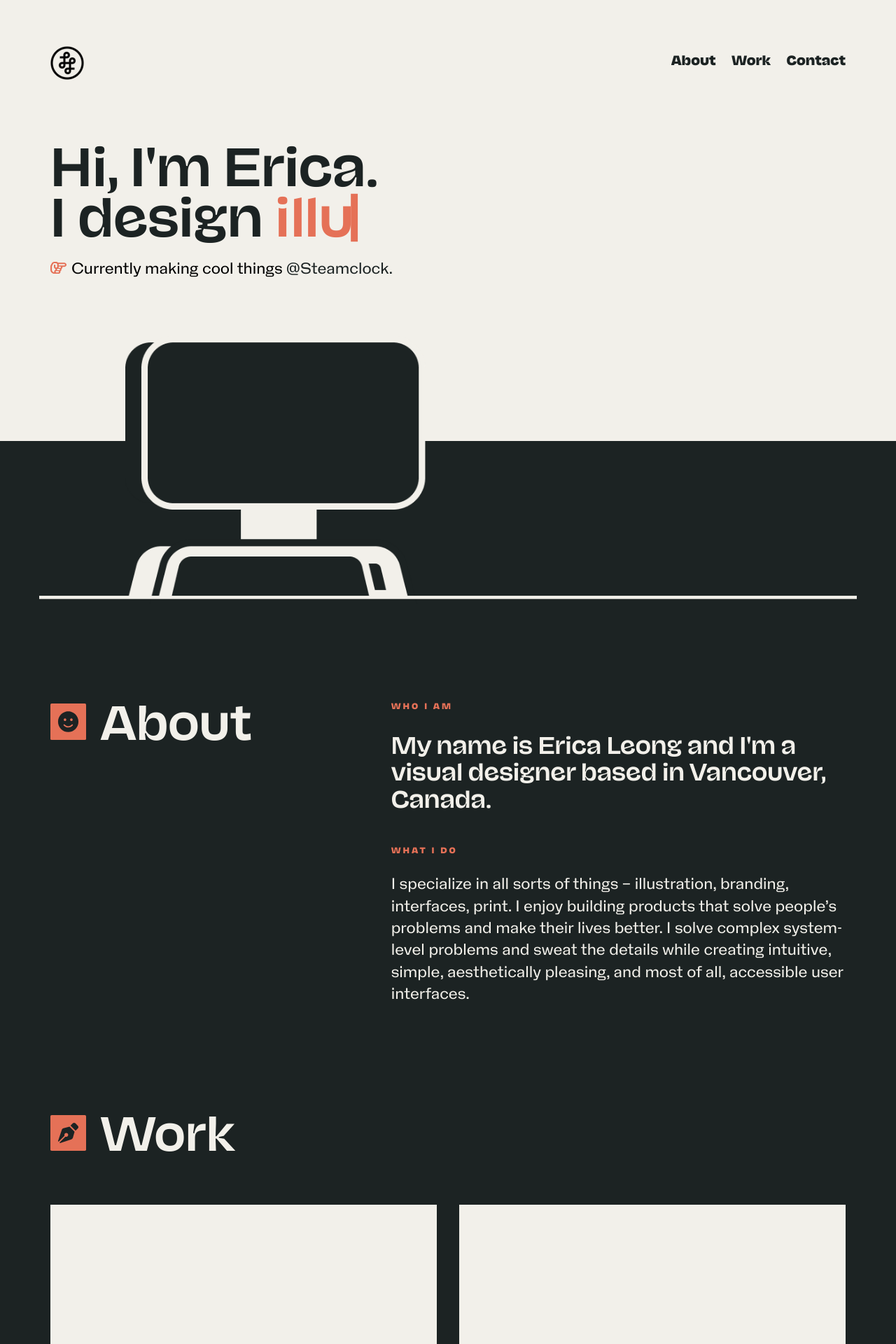
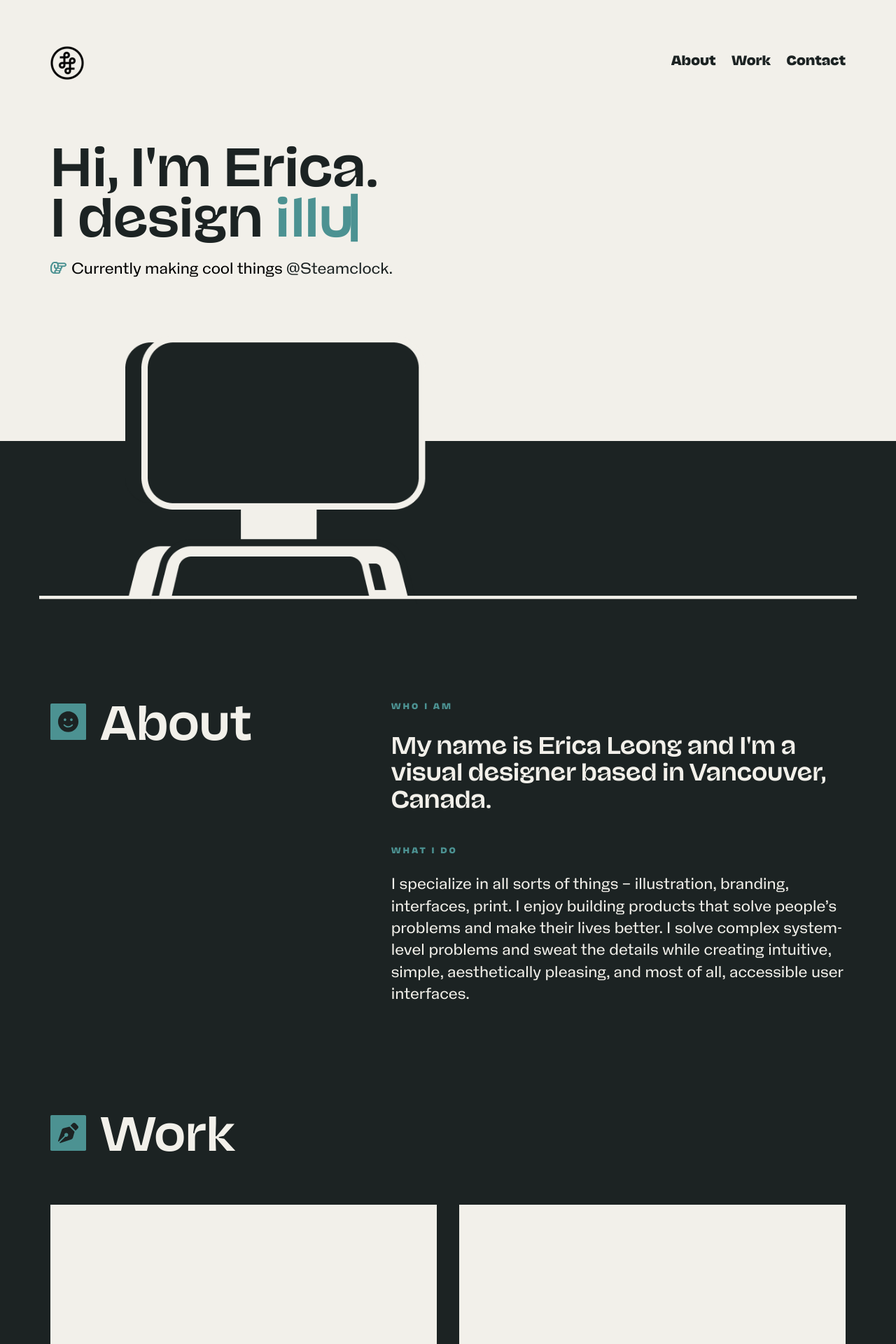
Before and after one commit to ehyleong/ehyleong.github.io, a Jekyll site: the page built from index.html, in a window 1280 px wide. Shown: the top 1920 px of the page at 70% size. Built offline with Jekyll 4.4.1, drawn with Linux system fonts in a browser that asks for light colours; nearby versions of some CDN libraries; library files that are not in the unit come from our copies.

Commit message:
More colour changes

```diff
--- a/_sass/styles.scss
+++ b/_sass/styles.scss
@@ -73,7 +73,7 @@ h4 {
 	text-transform: uppercase;
 	letter-spacing:3px;
 	padding-top: 20px;
-	color: $orange;
+	color: $teal;
 
 }
 
@@ -86,7 +86,7 @@ li, p {
 
 
 span {
-	color: $orange;
+	color: $teal;
 
 }
 
@@ -95,7 +95,7 @@ a {
 	transition: all 150ms ease-in-out;
 
 	&:hover {
-		color: $orange;
+		color: $teal;
 	}
 }
 
@@ -107,7 +107,7 @@ a {
 	margin-left: 1em;
 
 	&:hover {
-		background: $orange;
+		background: $teal;
 	}
 
 	a {
@@ -175,14 +175,14 @@ nav {
 					left: 0;
 					width: 100%;
 					height: 3px;
-					background-color: $orange;
+					background-color: $teal;
 					opacity: 0;
 					transform: translate3d(-100%, 0, 0);
 					transition: opacity 300ms, transform 300ms;
 				}
 
 				&:hover {
-					color: $orange;
+					color: $teal;
 
 					&:after {
 						transform: translate3d(0, 0, 0);
@@ -264,7 +264,7 @@ footer {
 		}
 
 	a {
-		color: $orange;
+		color: $teal;
 
 		&:hover {
 			color: $beige;
@@ -272,7 +272,7 @@ footer {
 	}
 
 	h4 {
-		color: $orange;
+		color: $teal;
 	}
 
 	li {
@@ -283,7 +283,7 @@ footer {
 			color: $beige;
 
 			&:hover {
-				color: $orange;
+				color: $teal;
 			}
 		}
 
--- a/_sass/variables.scss
+++ b/_sass/variables.scss
@@ -23,6 +23,6 @@ $spacer: 100px;
 
 $charcoal: #1C2323;
 $beige: #F2F0EA;
-$teal: #368F8F;
+$teal: #4C9292;
 $blurple: #7949FF;
 $orange: #E57157;
```
Also changed, not shown: img/hand-point-right.svg, img/icon-about.svg, img/icon-contact.svg, img/icon-work.svg.
